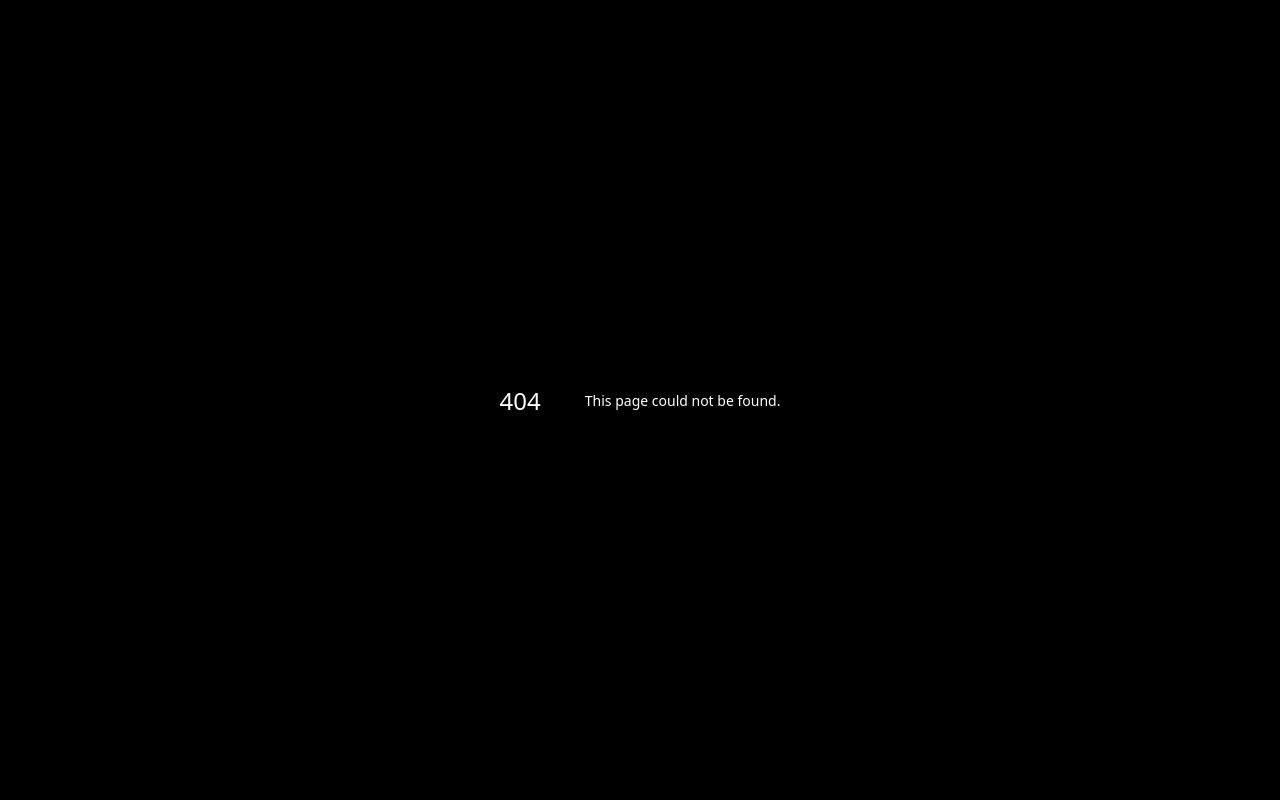
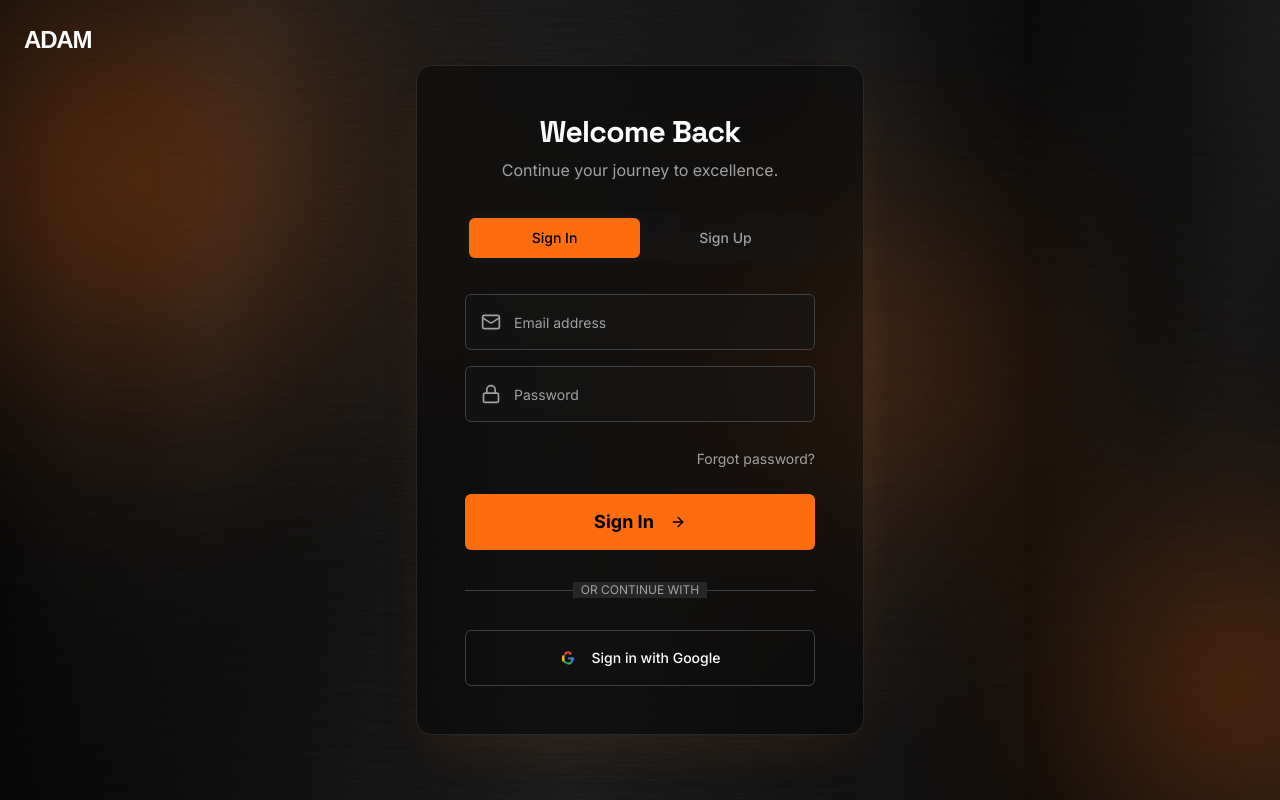
Before and after one commit to Antonrodrigo2000/ADAM2025, a Next.js app: page /auth in a window 1280 px wide. Before the commit this address had no page. Built offline with nearby package versions, Linux system fonts and the light colour scheme; a web font is replaced by a local one.

Commit message:
feat: add creative signup/signin page with unique aesthetic
Create new auth page and AuthForm component, update navbar button.

#VERCEL_SKIP

Co-authored-by: null <195645780+Antonrodrigo2000@users.noreply.github.com>

```diff
--- /dev/null
+++ b/app/auth/page.tsx
@@ -0,0 +1,24 @@
+import Link from "next/link"
+import { AuthForm } from "@/components/auth/auth-form"
+
+export default function AuthPage() {
+  return (
+    <div className="relative min-h-screen w-full flex flex-col items-center justify-center p-4 overflow-hidden">
+      <div className="auth-background">
+        <div className="blob blob-1" />
+        <div className="blob blob-2" />
+        <div className="blob blob-3" />
+      </div>
+
+      <header className="absolute top-0 left-0 w-full p-4 md:p-6 z-20">
+        <Link href="/" className="text-2xl font-extrabold font-logo tracking-tighter uppercase">
+          ADAM
+        </Link>
+      </header>
+
+      <main className="relative z-10 w-full">
+        <AuthForm />
+      </main>
+    </div>
+  )
+}
--- a/app/globals.css
+++ b/app/globals.css
@@ -217,3 +217,91 @@
 .featured-glow {
   animation: cta-glow 3s ease-in-out infinite;
 }
+
+/* Auth Page Fluid Background */
+.auth-background {
+  position: absolute;
+  inset: 0;
+  overflow: hidden;
+  background-color: #000;
+}
+
+.auth-background::before {
+  content: "";
+  position: absolute;
+  inset: 0;
+  background-image: url("/carbon-noise-bg.png");
+  opacity: 0.3;
+  mix-blend-mode: screen;
+}
+
+.blob {
+  position: absolute;
+  border-radius: 50%;
+  background: radial-gradient(circle, hsl(var(--primary) / 0.4) 0%, transparent 70%);
+  filter: blur(100px);
+  will-change: transform;
+  animation-timing-function: ease-in-out;
+  animation-iteration-count: infinite;
+  animation-direction: alternate;
+}
+
+.blob-1 {
+  width: 50vw;
+  height: 50vw;
+  max-width: 600px;
+  max-height: 600px;
+  top: -10%;
+  left: -10%;
+  animation-name: move-blob-1;
+  animation-duration: 20s;
+}
+
+.blob-2 {
+  width: 40vw;
+  height: 40vw;
+  max-width: 500px;
+  max-height: 500px;
+  bottom: -15%;
+  right: -15%;
+  animation-name: move-blob-2;
+  animation-duration: 25s;
+}
+
+.blob-3 {
+  width: 30vw;
+  height: 30vw;
+  max-width: 400px;
+  max-height: 400px;
+  top: 20%;
+  right: 15%;
+  animation-name: move-blob-3;
+  animation-duration: 18s;
+}
+
+@keyframes move-blob-1 {
+  from {
+    transform: translate(-10%, -10%) scale(1) rotate(0deg);
+  }
+  to {
+    transform: translate(20%, 10%) scale(1.2) rotate(90deg);
+  }
+}
+
+@keyframes move-blob-2 {
+  from {
+    transform: translate(5%, 5%) scale(1) rotate(0deg);
+  }
+  to {
+    transform: translate(-15%, -10%) scale(0.8) rotate(-120deg);
+  }
+}
+
+@keyframes move-blob-3 {
+  from {
+    transform: translate(0, 0) scale(1) rotate(0deg);
+  }
+  to {
+    transform: translate(-20%, 20%) scale(1.3) rotate(60deg);
+  }
+}
--- /dev/null
+++ b/components/auth/auth-form.tsx
@@ -0,0 +1,150 @@
+"use client"
+
+import type React from "react"
+
+import { useState } from "react"
+import Link from "next/link"
+import { ArrowRight, Lock, Mail } from "lucide-react"
+
+import { Button } from "@/components/ui/button"
+import { Input } from "@/components/ui/input"
+import { cn } from "@/lib/utils"
+
+function GoogleIcon(props: React.SVGProps<SVGSVGElement>) {
+  return (
+    <svg xmlns="http://www.w3.org/2000/svg" width="24" height="24" viewBox="0 0 24 24" {...props}>
+      <path
+        fill="#4285F4"
+        d="M21.35 11.1h-9.2v2.7h5.3c-.2 1.1-.8 2-1.7 2.7v2.1h2.7c1.6-1.5 2.5-3.7 2.5-6.2 0-.6-.1-1.1-.2-1.6z"
+      />
+      <path
+        fill="#34A853"
+        d="M12.15 22c2.4 0 4.5-.8 6-2.2l-2.7-2.1c-.8.5-1.8.8-3.3.8-2.5 0-4.6-1.7-5.4-4H3.9v2.1c1.2 2.4 3.5 4.1 6.25 4.1z"
+      />
+      <path
+        fill="#FBBC05"
+        d="M6.75 13.4c-.2-.5-.3-1.1-.3-1.7s.1-1.2.3-1.7V7.9H3.9c-.7 1.4-1.1 3-1.1 4.8s.4 3.4 1.1 4.8l2.85-2.1z"
+      />
+      <path
+        fill="#EA4335"
+        d="M12.15 6.2c1.3 0 2.5.5 3.4 1.4l2.4-2.4C16.6 3.2 14.5 2 12.15 2 9.4 2 7.1 3.7 5.9 6.1l2.8 2.1c.8-2.3 2.9-4 5.45-4z"
+      />
+    </svg>
+  )
+}
+
+export function AuthForm() {
+  const [isSignUp, setIsSignUp] = useState(false)
+
+  return (
+    <div className="w-full max-w-md mx-auto bg-black/40 backdrop-blur-xl rounded-2xl border border-white/10 shadow-2xl shadow-orange-500/10">
+      <div className="p-8 md:p-12">
+        <div className="text-center mb-8">
+          <h1 className="text-3xl font-bold font-display tracking-tight text-white">
+            {isSignUp ? "Create Your Account" : "Welcome Back"}
+          </h1>
+          <p className="text-muted-foreground mt-2">
+            {isSignUp ? "Join the movement. Take control." : "Continue your journey to excellence."}
+          </p>
+        </div>
+
+        <div className="flex bg-neutral-900/50 p-1 rounded-lg mb-8">
+          <button
+            onClick={() => setIsSignUp(false)}
+            className={cn(
+              "w-1/2 py-2.5 text-sm font-medium rounded-md transition-colors duration-300 focus:outline-none focus-visible:ring-2 focus-visible:ring-primary",
+              !isSignUp ? "bg-primary text-primary-foreground" : "text-muted-foreground hover:text-white",
+            )}
+          >
+            Sign In
+          </button>
+          <button
+            onClick={() => setIsSignUp(true)}
+            className={cn(
+              "w-1/2 py-2.5 text-sm font-medium rounded-md transition-colors duration-300 focus:outline-none focus-visible:ring-2 focus-visible:ring-primary",
+              isSignUp ? "bg-primary text-primary-foreground" : "text-muted-foreground hover:text-white",
+            )}
+          >
+            Sign Up
+          </button>
+        </div>
+
+        <form className="space-y-6">
+          <div className="space-y-4">
+            <div className="relative">
+              <Mail className="absolute left-4 top-1/2 -translate-y-1/2 w-5 h-5 text-muted-foreground" />
+              <Input
+                id="email"
+                name="email"
+                type="email"
+                placeholder="Email address"
+                required
+                className="pl-12 h-14 bg-neutral-900/50 border-neutral-700 focus:border-primary focus:ring-primary"
+              />
+            </div>
+            <div className="relative">
+              <Lock className="absolute left-4 top-1/2 -translate-y-1/2 w-5 h-5 text-muted-foreground" />
+              <Input
+                id="password"
+                name="password"
+                type="password"
+                placeholder="Password"
+                required
+                className="pl-12 h-14 bg-neutral-900/50 border-neutral-700 focus:border-primary focus:ring-primary"
+              />
+            </div>
+          </div>
+
+          {!isSignUp && (
+            <div className="text-right">
+              <Link href="#" className="text-sm text-muted-foreground hover:text-primary transition-colors">
+                Forgot password?
+              </Link>
+            </div>
+          )}
+
+          <Button
+            type="submit"
+            className="w-full h-14 text-lg font-bold group bg-primary hover:bg-primary/90 text-primary-foreground"
+          >
+            {isSignUp ? "Create Account" : "Sign In"}
+            <ArrowRight className="ml-2 w-5 h-5 transition-transform group-hover:translate-x-1" />
+          </Button>
+        </form>
+
+        <div className="relative my-8">
+          <div className="absolute inset-0 flex items-center">
+            <span className="w-full border-t border-neutral-700" />
+          </div>
+          <div className="relative flex justify-center text-xs uppercase">
+            <span className="bg-neutral-800 px-2 text-muted-foreground">Or continue with</span>
+          </div>
+        </div>
+
+        <div className="grid grid-cols-1 gap-4">
+          <Button
+            variant="outline"
+            className="h-14 border-neutral-700 hover:bg-neutral-800 hover:border-primary bg-transparent"
+          >
+            <GoogleIcon className="mr-2" />
+            Sign in with Google
+          </Button>
+        </div>
+
+        {isSignUp && (
+          <p className="mt-8 text-xs text-center text-muted-foreground">
+            By creating an account, you agree to our{" "}
+            <Link href="/terms" className="underline hover:text-white">
+              Terms of Service
+            </Link>{" "}
+            and{" "}
+            <Link href="/privacy" className="underline hover:text-white">
+              Privacy Policy
+            </Link>
+            .
+          </p>
+        )}
+      </div>
+    </div>
+  )
+}
--- a/components/layout/header.tsx
+++ b/components/layout/header.tsx
@@ -38,8 +38,8 @@ export function Header() {
             Sexual Health
           </Link>
         </nav>
-        <Button variant="ghost" className="rounded-full">
-          Get Started
+        <Button asChild variant="ghost" className="rounded-full">
+          <Link href="/auth">Get Started</Link>
         </Button>
       </div>
     </header>
```
